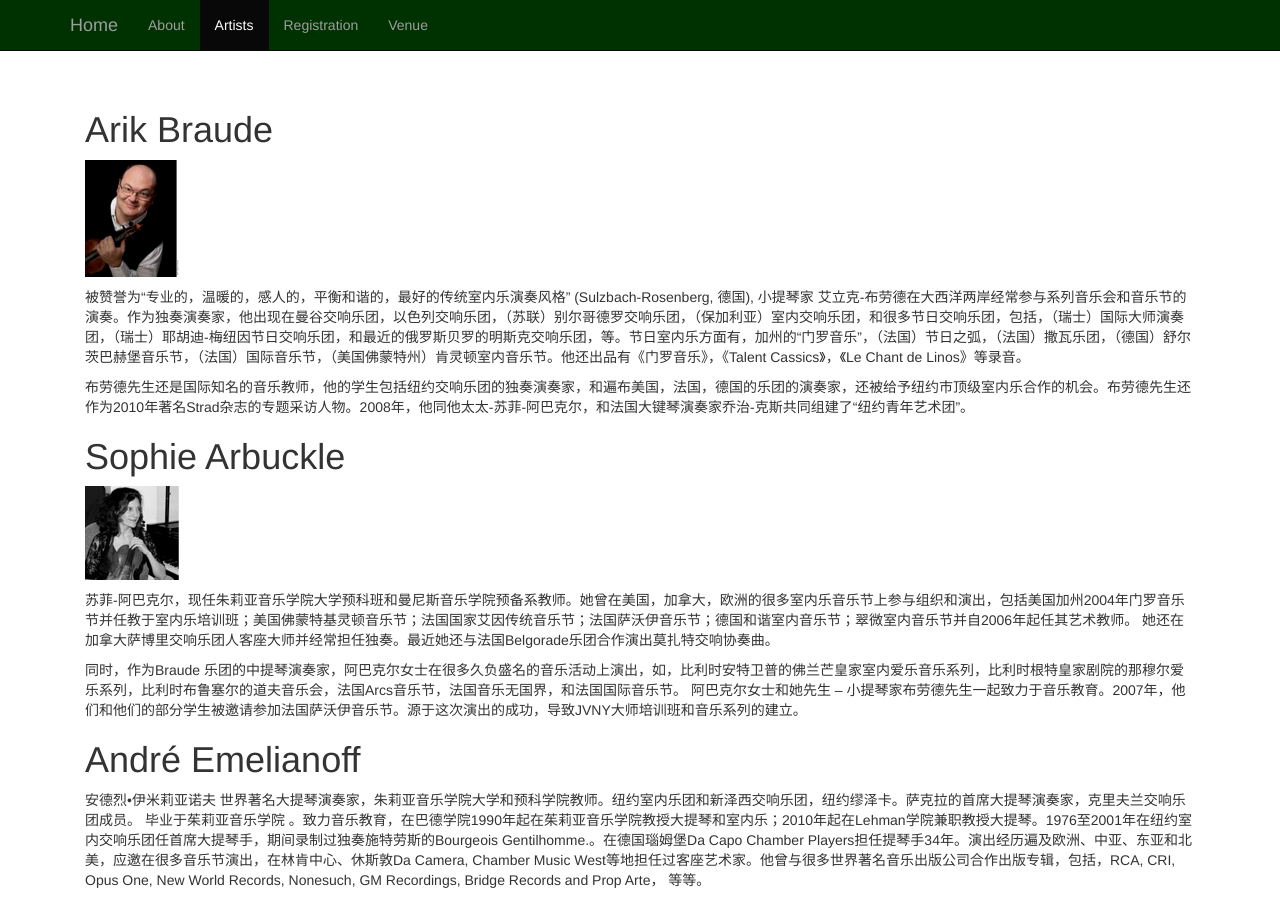
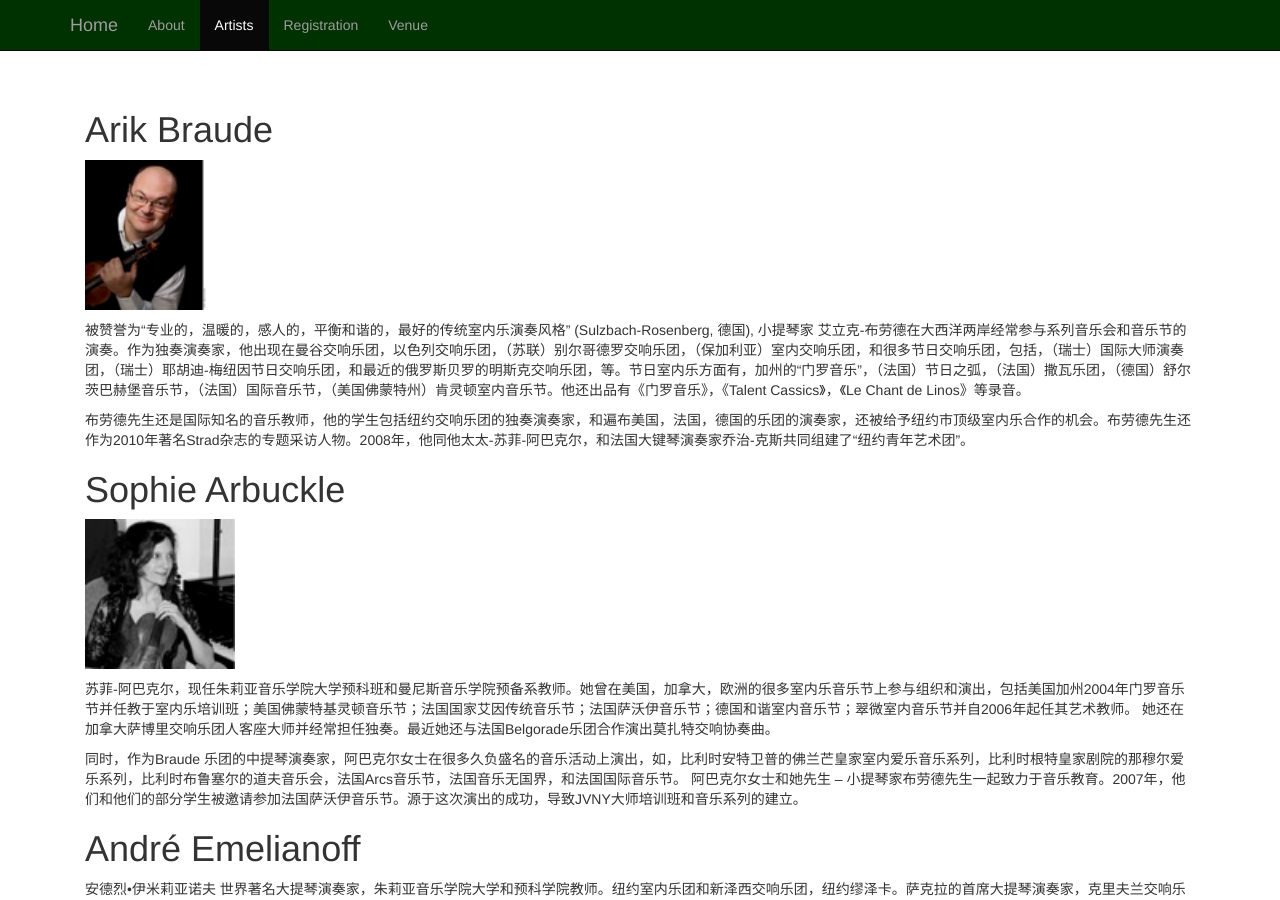
Before and after one commit to princetonarteurofestival/princetonarteurofestival.github.io, a Jekyll site: the page built from _page/artists.md, in a window 1280 px wide and 900 px high. Built offline with Jekyll 4.4.1, drawn with Linux system fonts in a browser that asks for light colours; nearby versions of some CDN libraries; Markdown is read by kramdown in place of the engine named in the settings.

Commit message:
<img src="/images/artist?.png" height="150">

```diff
--- a/_page/artists.md
+++ b/_page/artists.md
@@ -4,7 +4,7 @@ title: Artists
 ---
 # Arik Braude
 
-![](/images/artist1.png)
+<img src="/images/artist1.png" height="150">
 
 
 被赞誉为“专业的，温暖的，感人的，平衡和谐的，最好的传统室内乐演奏风格” (Sulzbach-Rosenberg, 德国), 小提琴家 艾立克-布劳德在大西洋两岸经常参与系列音乐会和音乐节的演奏。作为独奏演奏家，他出现在曼谷交响乐团，以色列交响乐团，（苏联）别尔哥德罗交响乐团，（保加利亚）室内交响乐团，和很多节日交响乐团，包括，（瑞士）国际大师演奏团，（瑞士）耶胡迪-梅纽因节日交响乐团，和最近的俄罗斯贝罗的明斯克交响乐团，等。节日室内乐方面有，加州的“门罗音乐”，（法国）节日之弧，（法国）撒瓦乐团，（德国）舒尔茨巴赫堡音乐节，（法国）国际音乐节，（美国佛蒙特州）肯灵顿室内音乐节。他还出品有《门罗音乐》，《Talent Cassics》，《Le Chant de Linos》等录音。
@@ -15,7 +15,8 @@ title: Artists
 
 # Sophie Arbuckle
 
-![](/images/artist2.png)
+<img src="/images/artist2.png" height="150">
+
 
 
 苏菲-阿巴克尔，现任朱莉亚音乐学院大学预科班和曼尼斯音乐学院预备系教师。她曾在美国，加拿大，欧洲的很多室内乐音乐节上参与组织和演出，包括美国加州2004年门罗音乐节并任教于室内乐培训班；美国佛蒙特基灵顿音乐节；法国国家艾因传统音乐节；法国萨沃伊音乐节；德国和谐室内音乐节；翠微室内音乐节并自2006年起任其艺术教师。 她还在加拿大萨博里交响乐团人客座大师并经常担任独奏。最近她还与法国Belgorade乐团合作演出莫扎特交响协奏曲。
@@ -53,7 +54,7 @@ is known worldwide as a cello soloist, chamber artist, and teacher whose innovat
 
 # Gerald Robbins
 
-![](/images/artist3.png)
+<img src="/images/artist3.png" height="150">
 
 Manhattan School of Music
 
@@ -79,8 +80,7 @@ Mr. Robbins is a member of the chamber music faculty of Manhattan School of Musi
 
 # Marina Primachenko
 
-
-![](/images/artist4.png)
+<img src="/images/artist4.png" height="150">
 
 
 完美融合了圣彼得堡学院的严谨风格和莫斯科演奏家的技巧，创造了独有的风格：温暖、直接。得益于长期演奏她喜欢的作曲家的曲目，她对音乐的独特演绎常常打动观众。她最擅长演奏肖邦，舒曼和拉赫玛尼诺夫的作品。
@@ -101,7 +101,7 @@ Marina Primachenko combines her performance career with her pedagogical work, re
 
 # Polina Leschenko
 
-![](/images/artist6.png)
+<img src="/images/artist6.png" height="150">
 
 Polina Leschenko was born in St Petersburg into a family of musicians and began playing the piano under her father’s guidance at the age of six. Two years later she made her solo début with the Leningrad Symphony Orchestra in St Petersburg. She studied with Sergei Leschenko, Vitali Margulis, Pavel Gililov, Alexandre Rabinovitch-Barakovsky and Christopher Elton. At the age of 16 she received her Higher Diploma with the greatest distinction from the Royal Conservatory in Brussels.
 Leschenko works with orchestras around the world including the Hallé, London Mozart Players, Scottish Chamber, Bournemouth Symphony, Britten Sinfonia, Russian National, Orquesta de Euskadi and Australian Chamber Orchestras. An accomplished and admired chamber musician, Polina Leschenko also performs frequently at many festivals, including Aldeburgh, Risor, West Cork, Stiift, Moritzburg, Progetto Martha Argerich in Lugano and Musiktage Mondsee. Regular collaborations with artists include Heinrich Schiff, Ivry Gitlis, Christian Poltéra, Mark Drobinsky, Julia Fischer, Alexander Sitkovetsky, Natalie Clein and Priya Mitchell.
```
